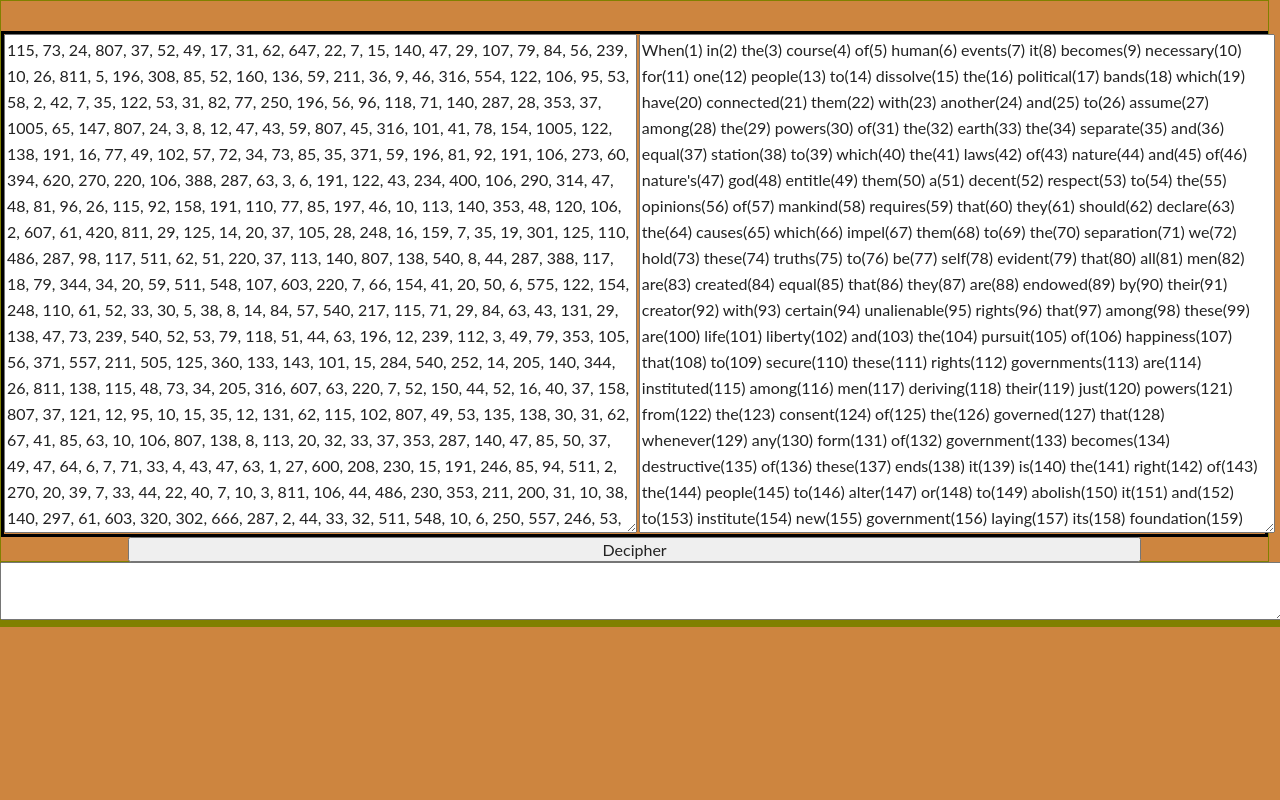
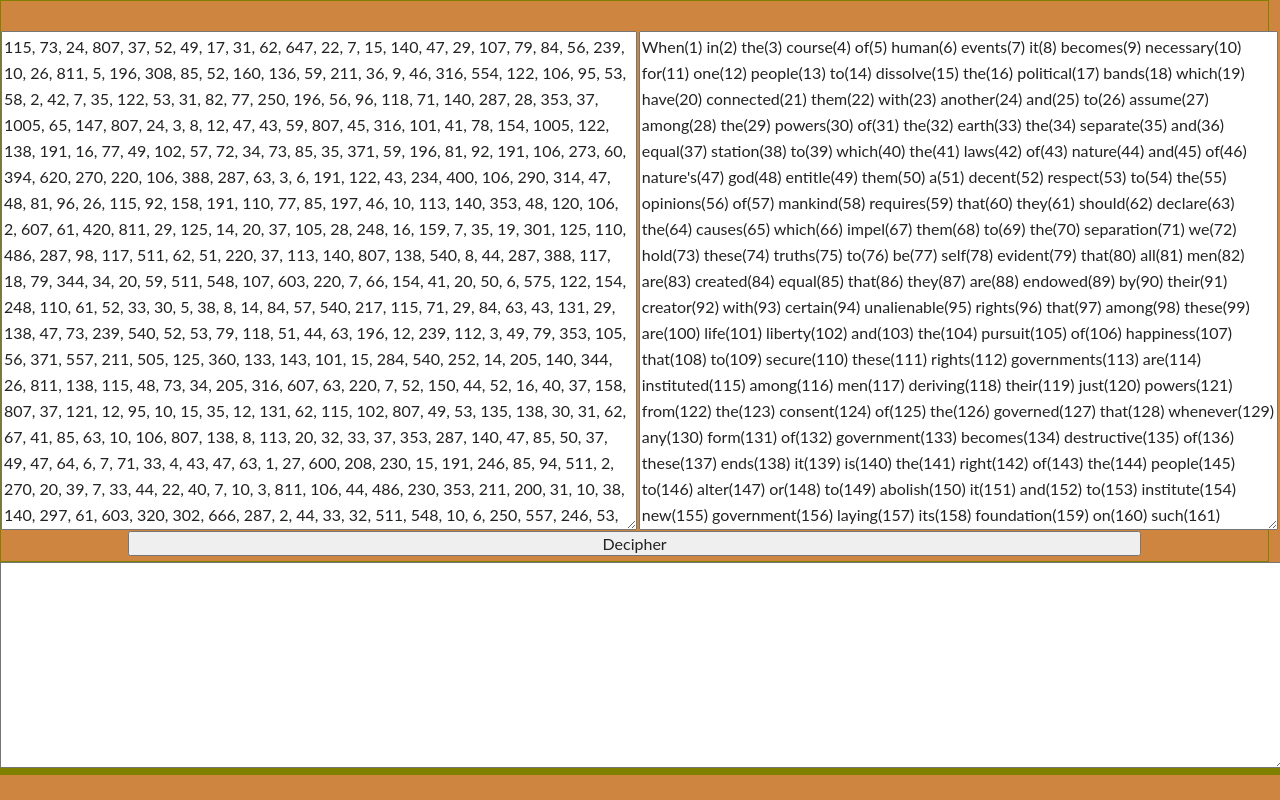
Before and after one commit to adanto/Beale__Cipher, a plain HTML site: page index.html in a window 1280 px wide. Drawn offline with nearby package versions, Linux system fonts and the light colour scheme.

Commit message:
last commit

```diff
--- a/css/styles.css
+++ b/css/styles.css
@@ -17,7 +17,6 @@ body {
 	    display: -ms-flexbox;
 	    display: flex;
 	    padding: 0;
-	    border: 3px solid black;
 	    height: 100%;
 
 	}
@@ -53,4 +52,5 @@ body {
 	.plaintext__text {
 		font-weight: bold;
 		width: 100%;
+		height: 200px;
 	}
```
Also changed, not shown: css/styles.min.css.
